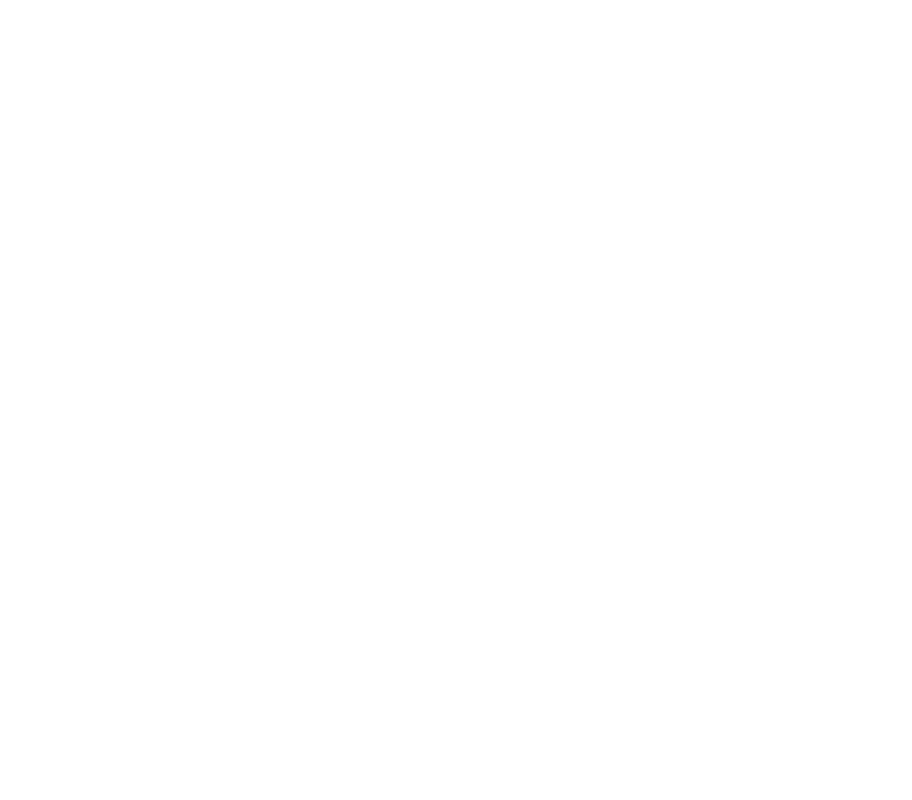
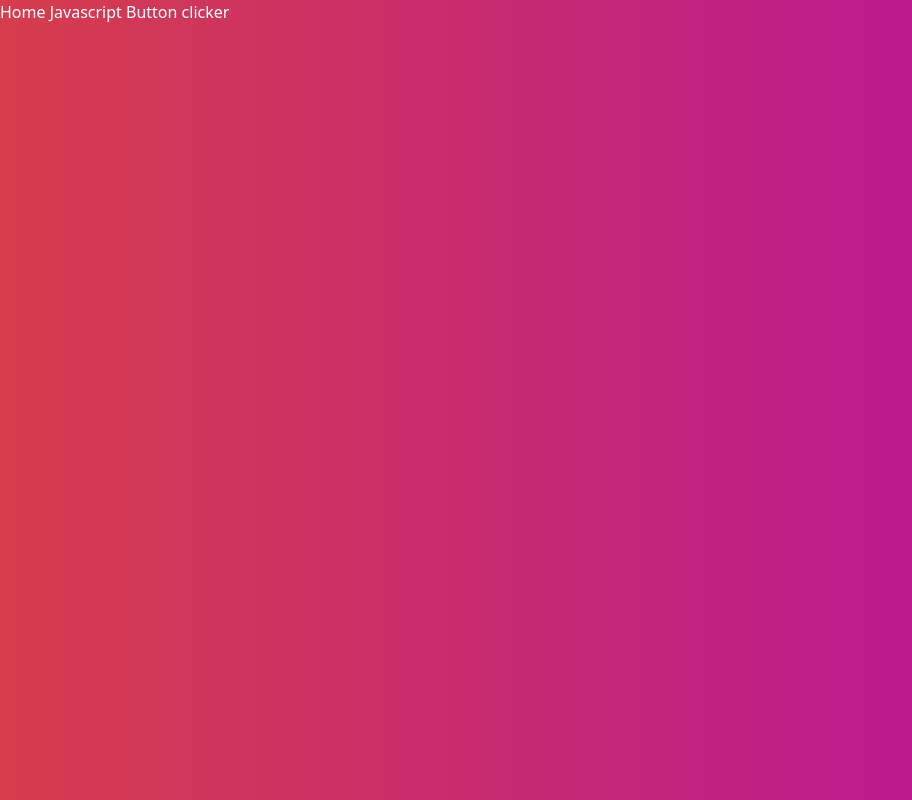
Before and after one commit to Shob3r/CppShowcase, an Electron app: page src/basePageLayout.html in a window 912 px wide. Drawn offline with nearby package versions, Linux system fonts and the light colour scheme.

Commit message:
remove unused code, edit the base page layout to have bootstrap

```diff
--- a/src/Background.css
+++ b/src/Background.css
@@ -1,7 +1,7 @@
 body {
-    background: linear-gradient(to right, #290f00, #610045);
+    background: linear-gradient(to right, #f05f0b, #bb1b8e);
     background-size: 200% 200%;
-    animation: gradient 3s ease infinite;
+    animation: gradient 10s ease infinite;
   }
 
   @keyframes gradient {
--- a/src/basePageLayout.html
+++ b/src/basePageLayout.html
@@ -1,13 +1,18 @@
 <!DOCTYPE html>
 <html>
   <head>
-    <link rel="stylesheet" type="text/css" href="./stylesheet.css" />
+    <link href="https://cdn.jsdelivr.net/npm/bootstrap@5.3.0-alpha1/dist/css/bootstrap.min.css" rel="stylesheet" integrity="sha384-GLhlTQ8iRABdZLl6O3oVMWSktQOp6b7In1Zl3/Jr59b6EGGoI1aFkw7cmDA6j6gD" crossorigin="anonymous">
+    <link rel="stylesheet" type="text/css" href="./Background.css" />
     <link href="https://fonts.googleapis.com/css?family=Rubik" rel="stylesheet"/>
+    <title>Base Page layout for the showcase app</title>
   </head>
   <body>
     <header class="NavBar">
       <a href="./index.html" style="  text-decoration: none; color:white">Home</a>
       <a href="./pages/JsButtonClicker.html" style="  text-decoration: none; color:white">Javascript Button clicker</a>
     </header>
+    <script src="https://cdn.jsdelivr.net/npm/@popperjs/core@2.11.6/dist/umd/popper.min.js" integrity="sha384-oBqDVmMz9ATKxIep9tiCxS/Z9fNfEXiDAYTujMAeBAsjFuCZSmKbSSUnQlmh/jp3" crossorigin="anonymous"></script>
+    <script src="https://cdn.jsdelivr.net/npm/bootstrap@5.3.0-alpha1/dist/js/bootstrap.min.js" integrity="sha384-mQ93GR66B00ZXjt0YO5KlohRA5SY2XofN4zfuZxLkoj1gXtW8ANNCe9d5Y3eG5eD" crossorigin="anonymous"></script>
+    <script src="https://cdn.jsdelivr.net/npm/bootstrap@5.3.0-alpha1/dist/js/bootstrap.bundle.min.js" integrity="sha384-w76AqPfDkMBDXo30jS1Sgez6pr3x5MlQ1ZAGC+nuZB+EYdgRZgiwxhTBTkF7CXvN" crossorigin="anonymous"></script>
   </body>
 </html>
```
Also changed, not shown: src/JsButtonClicker.html (+2 -0 lines), src/index.html (+1 -2 lines), 1 other file.
